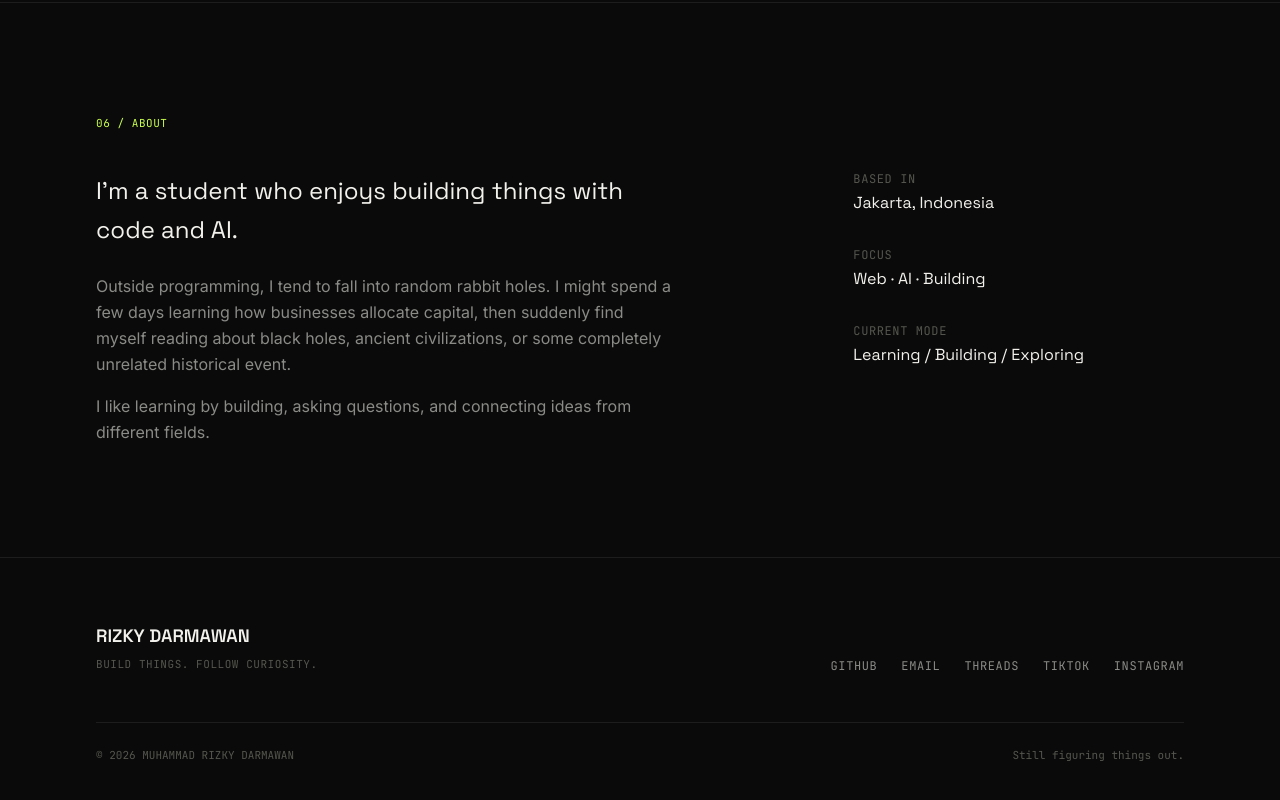
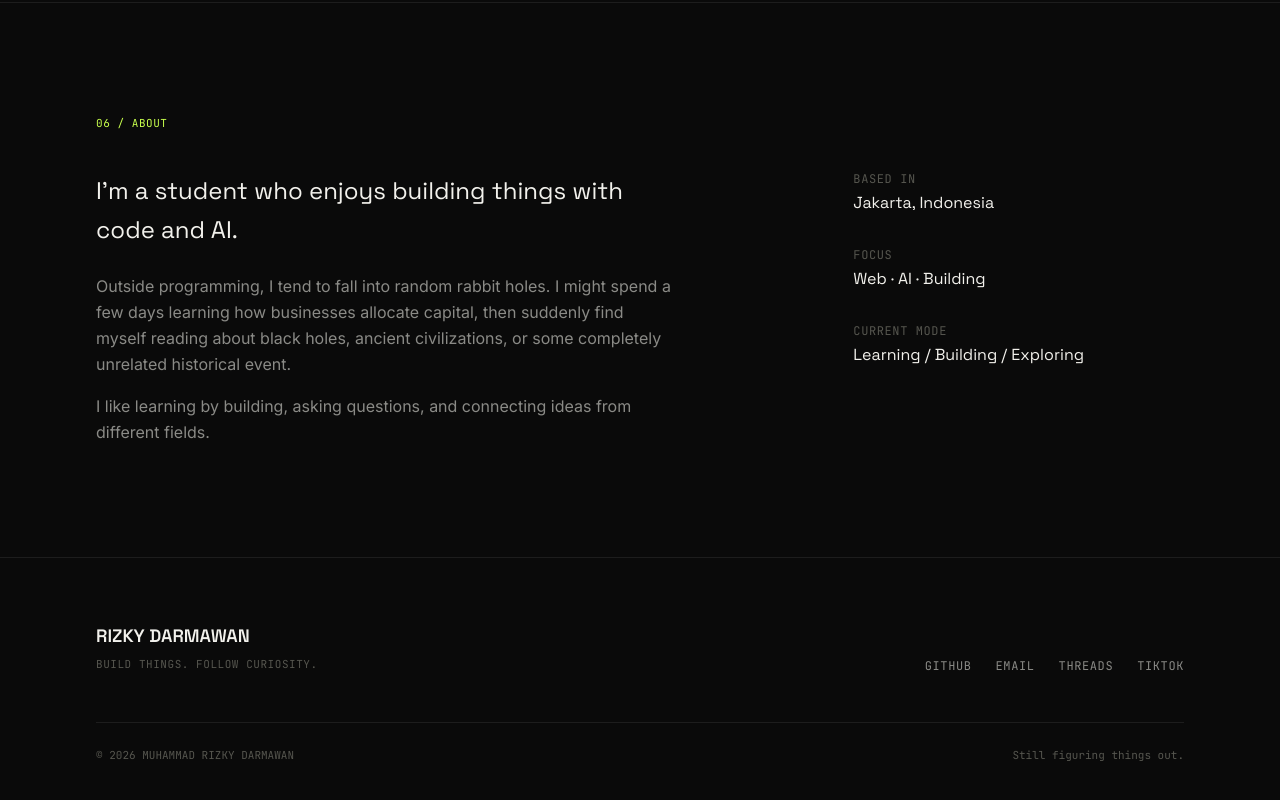
Before and after one commit to darmawanix/darmawanix.github.io, a website: page index.html in a window 1280 px wide. Shown: the part 5033-5833 px from the top of the page. Drawn offline with Linux system fonts and the light colour scheme.

Commit message:
hide one of sosial media (insta)

```diff
--- a/index.html
+++ b/index.html
@@ -385,7 +385,7 @@
             <li><a href="mailto:mrdarmawan@proton.me" class="hover:text-[color:var(--accent)] transition-colors">Email</a></li>
             <li><a href="https://threads.com/" class="hover:text-[color:var(--accent)] transition-colors">Threads</a></li>
             <li><a href="https://tiktok.com/" class="hover:text-[color:var(--accent)] transition-colors">Tiktok</a></li>
-            <li><a href="https://instagram.com/rizky_darmawaan" class="hover:text-[color:var(--accent)] transition-colors">Instagram</a></li>
+            <!-- <li><a href="https://instagram.com/rizky_darmawaan" class="hover:text-[color:var(--accent)] transition-colors">Instagram</a></li> -->
           </ul>
         </div>
         <div class="flex flex-col sm:flex-row sm:items-center justify-between gap-2 mt-12 pt-6 border-t hairline font-mono text-[11px] text-[color:var(--text-dim)]">
```
